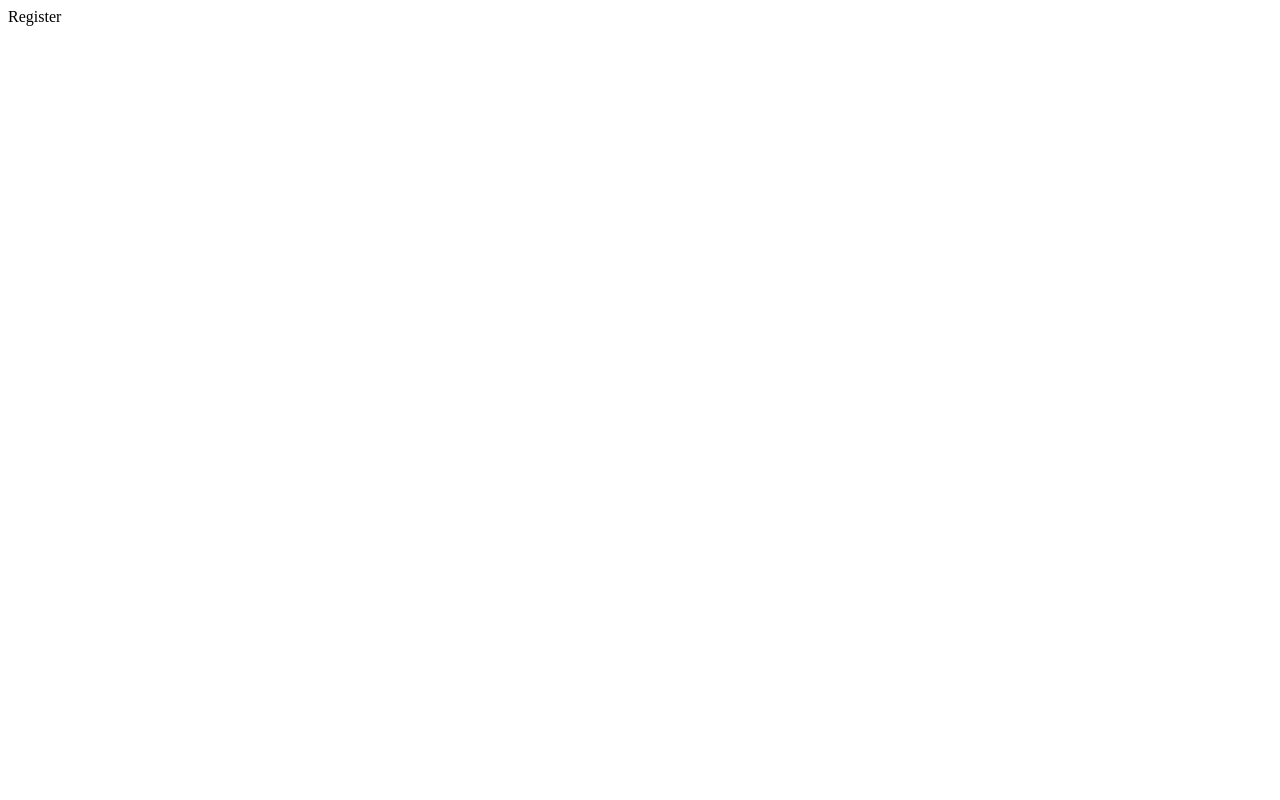
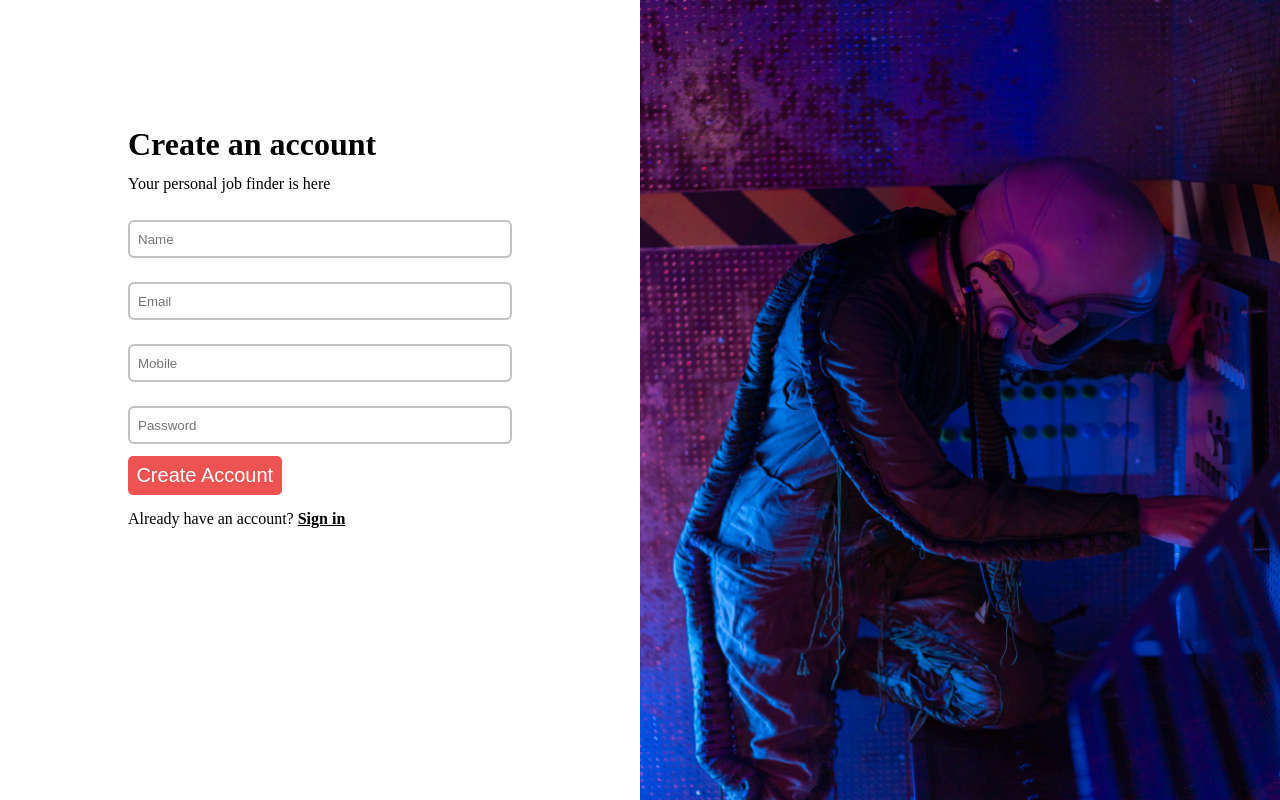
Before and after one commit to Ritesh-888/A-_Platform_for_job_Listing, a React (Vite) app in the folder client/job-seeker/: page /register in a window 1280 px wide. Built offline with nearby package versions, Linux system fonts and the light colour scheme.

Commit message:
added register and login page

```diff
--- a/client/job-seeker/src/Components/Login/LoginFrom.jsx
+++ b/client/job-seeker/src/Components/Login/LoginFrom.jsx
@@ -1,5 +1,18 @@
+import { useState } from "react"
+import styles from './Style.module.css'
 export const LoginForm = ()=>{
+    const [data, setData] = useState({email:"", password:""})
+    const handleChange=(e)=>{
+        setData({...data, [e.target.name]:e.target.value})
+    }
     return (
-        <>Login Form</>
+        <div className={styles.container}>
+            <h1 className={styles.h1}>Already have an account ?</h1>
+            <h2 className={styles.h2}>Your personal job finder is here</h2>
+            <input className={styles.input}  name="email" value={data.email}  onChange={handleChange} type={"email"} placeholder="Email"></input>
+            <input className={styles.input} name="password" value={data.password} onChange={handleChange} type={"password"} placeholder="Password"></input>
+            <button className={styles.button}>Sign in</button>
+            <p className={styles.footer}>Don&apos;t have an account?<span className={styles.underline}>Sign Up</span></p>
+        </div>
     )
 }
--- /dev/null
+++ b/client/job-seeker/src/Components/Login/Style.module.css
@@ -0,0 +1,48 @@
+.container{
+    width: 50vw;
+    padding: 10vw;
+    box-sizing: border-box;
+    display: inline-flex;
+    flex-direction: column;
+
+
+}
+.h1{
+    font-size: 32px;
+    margin-bottom: 16px;
+    font-weight: 900;
+}
+.h2{
+    font-size: 16px;
+    margin-bottom: 16px;
+    font-weight: 500;
+}
+.input{
+    padding: 8px;
+    border-radius: 6px;
+    border: none;
+    margin: 12px 0px;
+    height: 18px;
+    border: 2px solid #C2C2C2;
+    box-shadow: 0px 0px 0px 4px rgba(255, 255, 255, 0.01);
+}
+.button{
+    width: 40%;
+    /* height: 28px; */
+    padding: 8px;
+    font-size: 20px;
+    background: #ED5353;
+    box-shadow: 0px 0px 0px 4px rgba(255, 255, 255, 0.01);
+    border-radius: 5px;
+    color: white;
+    border: none;
+    font-weight: 500;
+    margin-bottom:16px ;
+
+}
+.footer{}
+.underline{
+    margin: 4px;
+    font-weight: 700;
+    text-decoration: underline;
+}
--- /dev/null
+++ b/client/job-seeker/src/Components/Register/RegisterForm.jsx
@@ -0,0 +1,20 @@
+import { useState } from "react"
+import styles from './Style.module.css'
+export const RegisterForm = ()=>{
+    const [data, setData] = useState({name:"",mobile:"", email:"", password:""})
+    const handleChange=(e)=>{
+        setData({...data, [e.target.name]:e.target.value})
+    }
+    return (
+        <div className={styles.container}>
+            <h1 className={styles.h1}>Create an account</h1>
+            <h2 className={styles.h2}>Your personal job finder is here</h2>
+            <input className={styles.input} name="name" value={data.name} onChange={handleChange} type={"text"} placeholder="Name"></input>
+            <input className={styles.input}  name="email" value={data.email}  onChange={handleChange} type={"email"} placeholder="Email"></input>
+            <input className={styles.input} name="name" value={data.mobile} onChange={handleChange} type={"tel"} placeholder="Mobile"></input>
+            <input className={styles.input} name="password" value={data.password} onChange={handleChange} type={"password"} placeholder="Password"></input>
+            <button className={styles.button}>Create Account</button>
+            <p className={styles.footer}>Already have an account?<span className={styles.underline}>Sign in</span></p>
+        </div>
+    )
+}
--- /dev/null
+++ b/client/job-seeker/src/Components/Register/Style.module.css
@@ -0,0 +1,48 @@
+.container{
+    width: 50vw;
+    padding: 10vw;
+    box-sizing: border-box;
+    display: inline-flex;
+    flex-direction: column;
+
+
+}
+.h1{
+    font-size: 32px;
+    margin-bottom: 16px;
+    font-weight: 900;
+}
+.h2{
+    font-size: 16px;
+    margin-bottom: 16px;
+    font-weight: 500;
+}
+.input{
+    padding: 8px;
+    border-radius: 6px;
+    border: none;
+    margin: 12px 0px;
+    height: 18px;
+    border: 2px solid #C2C2C2;
+    box-shadow: 0px 0px 0px 4px rgba(255, 255, 255, 0.01);
+}
+.button{
+    width: 40%;
+    /* height: 28px; */
+    padding: 8px;
+    font-size: 20px;
+    background: #ED5353;
+    box-shadow: 0px 0px 0px 4px rgba(255, 255, 255, 0.01);
+    border-radius: 5px;
+    color: white;
+    border: none;
+    font-weight: 500;
+    margin-bottom:16px ;
+
+}
+.footer{}
+.underline{
+    margin: 4px;
+    font-weight: 700;
+    text-decoration: underline;
+}
--- a/client/job-seeker/src/index.css
+++ b/client/job-seeker/src/index.css
@@ -0,0 +1,48 @@
+/* http://meyerweb.com/eric/tools/css/reset/
+   v2.0 | 20110126
+   License: none (public domain)
+*/
+
+html, body, div, span, applet, object, iframe,
+h1, h2, h3, h4, h5, h6, p, blockquote, pre,
+a, abbr, acronym, address, big, cite, code,
+del, dfn, em, img, ins, kbd, q, s, samp,
+small, strike, strong, sub, sup, tt, var,
+b, u, i, center,
+dl, dt, dd, ol, ul, li,
+fieldset, form, label, legend,
+table, caption, tbody, tfoot, thead, tr, th, td,
+article, aside, canvas, details, embed,
+figure, figcaption, footer, header, hgroup,
+menu, nav, output, ruby, section, summary,
+time, mark, audio, video {
+	margin: 0;
+	padding: 0;
+	border: 0;
+	font-size: 100%;
+	font: inherit;
+	vertical-align: baseline;
+}
+/* HTML5 display-role reset for older browsers */
+article, aside, details, figcaption, figure,
+footer, header, hgroup, menu, nav, section {
+	display: block;
+}
+body {
+	line-height: 1;
+}
+ol, ul {
+	list-style: none;
+}
+blockquote, q {
+	quotes: none;
+}
+blockquote:before, blockquote:after,
+q:before, q:after {
+	content: '';
+	content: none;
+}
+table {
+	border-collapse: collapse;
+	border-spacing: 0;
+}
--- a/client/job-seeker/src/pages/Login.jsx
+++ b/client/job-seeker/src/pages/Login.jsx
@@ -1,6 +1,10 @@
 import { LoginForm } from "../Components/Login/LoginFrom"
+import LoginImage from '../assets/login.png'
 export const Login = ()=>{
     return (
-        <LoginForm/>
+        <div style={{display:"flex"}}>
+            <LoginForm/>
+            <img style={{maxHeight:"100vh", width:"50vw"}}  src={LoginImage}/>
+        </div>
     )
 }
--- a/client/job-seeker/src/pages/Register.jsx
+++ b/client/job-seeker/src/pages/Register.jsx
@@ -1,5 +1,11 @@
+import {RegisterForm} from '../Components/Register/RegisterForm'
+import LoginImage from '../assets/login.png'
+
 export const Register = ()=>{
     return (
-        <>Register</>
+        <div style={{display:"flex"}}>
+            <RegisterForm/>
+            <img style={{maxHeight:"100vh", width:"50vw"}}  src={LoginImage}/>
+        </div>
     )
 }
```
Also changed, not shown: client/job-seeker/src/pages/Login.module.css (added, +10 -0 lines), client/job-seeker/src/Components/Login/style.module.css (deleted), client/job-seeker/src/assets/login.png (added).
